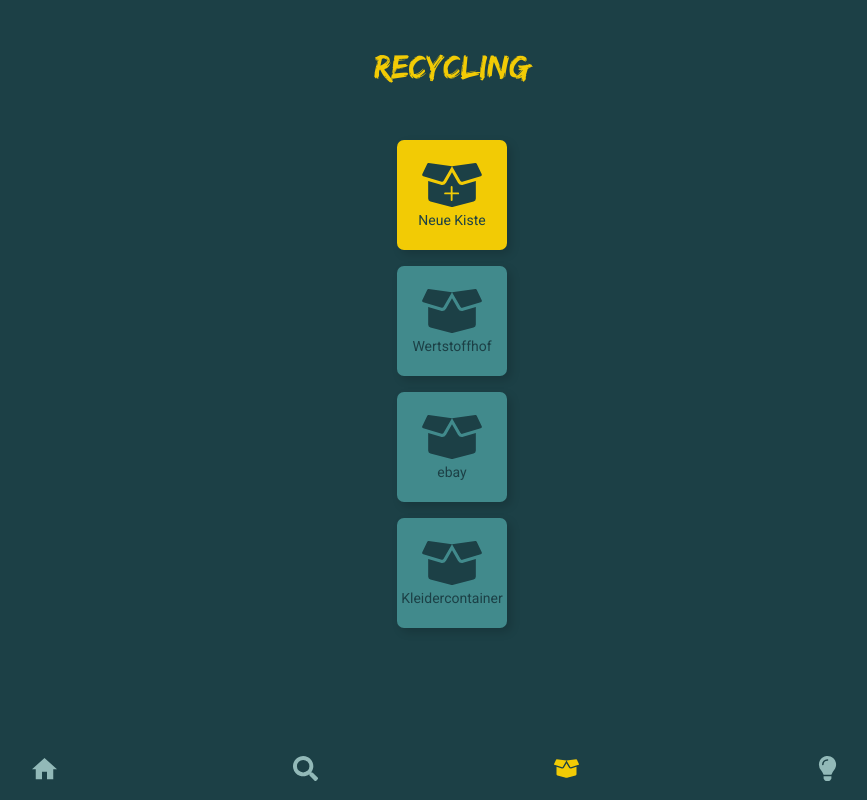
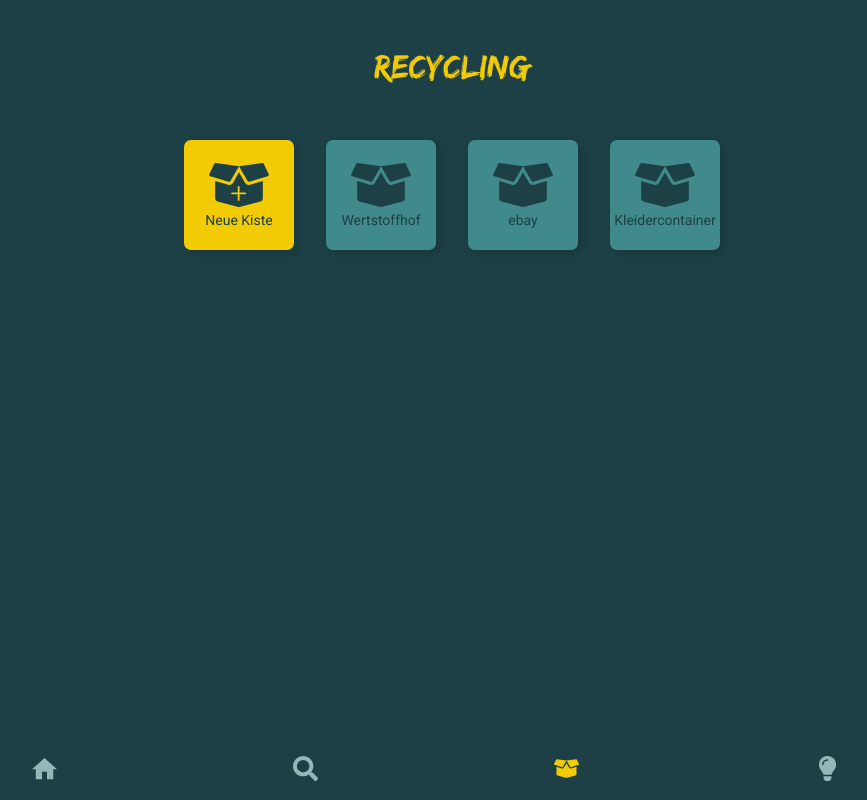
Before and after one commit to Frenzy265/recycle, a React (Create React App) app in the folder client/: page /box in a window 1280 px wide. Shown: the whole page, without its empty margins (204-1071 px from the left). Built offline with nearby package versions, Linux system fonts and the light colour scheme.

Commit message:
💄 Update Boxdesign

```diff
--- a/client/src/components/Box.js
+++ b/client/src/components/Box.js
@@ -11,6 +11,7 @@ const Box = styled.button`
   width: 110px;
   flex-direction: column;
   justify-content: center;
+  margin: 1rem;
 
   img {
     height: 44px;
--- a/client/src/pages/BoxStart.js
+++ b/client/src/pages/BoxStart.js
@@ -4,11 +4,9 @@ import IconBoxNew from "../assets/icon-box-new-primary.svg";
 import styled from "styled-components/macro";
 
 const Container = styled.div`
-  display: grid;
-  grid-template-columns: repeat(auto-fit, minmax(110px, 1fr));
-  padding: 1rem;
-  grid-gap: 1rem;
-  place-items: center;
+  display: flex;
+  flex-wrap: wrap;
+  justify-content: center;
 `;
 
 export default function BoxStart() {
```
